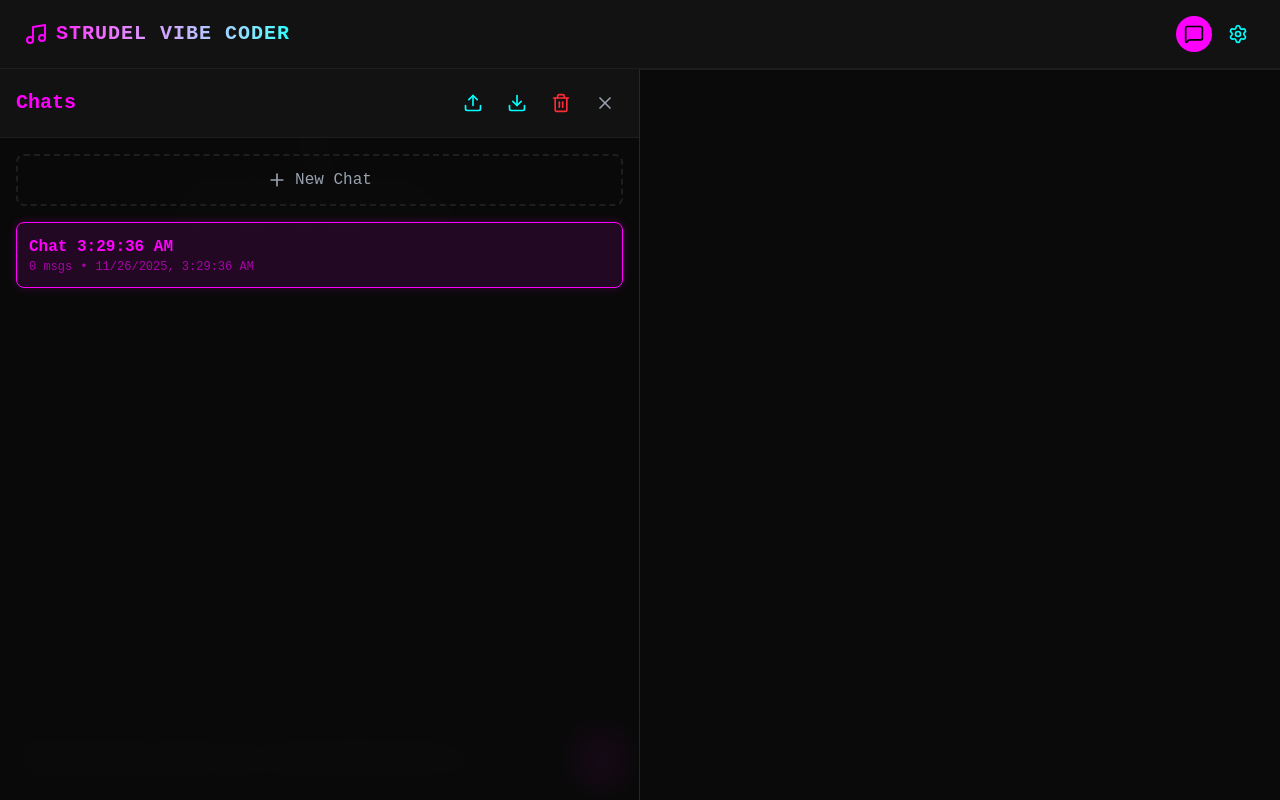
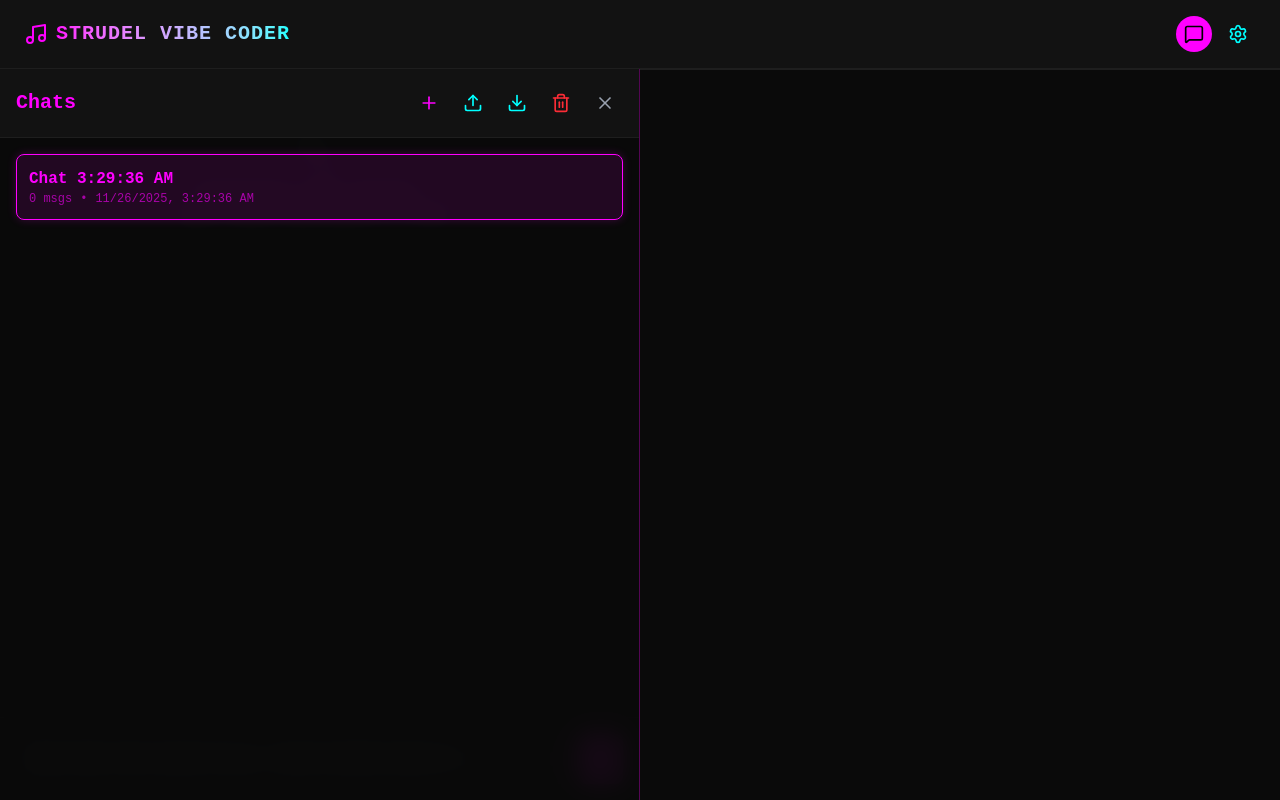
Before and after one commit to ronnqvist/strudel-vibe-coder, a React (Vite) app: page / in a window 1280 px wide. Both pictures are taken after a click on the button 1194 px from the left and 34 px from the top of the page. Built offline with nearby package versions, Linux system fonts and the light colour scheme.

Commit message:
feat: chat improvements

```diff
--- a/src/App.jsx
+++ b/src/App.jsx
@@ -224,7 +224,11 @@ function App() {
 
             const response = await generateStrudelCode(apiKey, model, apiChatHistory, input);
 
-            updateCurrentChatMessages([...updatedMessages, response]);
+            // Attach model name to the response message
+            const modelName = savedModels.find(m => m.id === model)?.name || model;
+            const responseWithModel = { ...response, model: modelName };
+
+            updateCurrentChatMessages([...updatedMessages, responseWithModel]);
 
             // Only update the player if code was extracted
             if (response.code) {
@@ -281,6 +285,9 @@ function App() {
                         <div className="p-4 border-b border-cyber-gray flex justify-between items-center bg-cyber-dark">
                             <h2 className="text-xl font-bold text-cyber-neon">Chats</h2>
                             <div className="flex gap-2">
+                                <button onClick={createNewChat} className="p-2 hover:bg-cyber-gray rounded text-cyber-neon transition-colors" title="New Chat">
+                                    <Plus className="w-5 h-5" />
+                                </button>
                                 <label className="cursor-pointer p-2 hover:bg-cyber-gray rounded text-cyber-cyan transition-colors" title="Import Chat">
                                     <Upload className="w-5 h-5" />
                                     <input type="file" accept=".json" onChange={handleImportChat} className="hidden" />
@@ -298,14 +305,6 @@ function App() {
                         </div>
 
                         <div className="flex-1 overflow-y-auto p-4 space-y-2">
-                            <button
-                                onClick={createNewChat}
-                                className="w-full py-3 border-2 border-dashed border-cyber-gray hover:border-cyber-neon text-gray-400 hover:text-cyber-neon rounded-lg transition-colors flex items-center justify-center gap-2 mb-4"
-                            >
-                                <Plus className="w-5 h-5" />
-                                <span>New Chat</span>
-                            </button>
-
                             {chats.map(chat => (
                                 <div
                                     key={chat.id}
@@ -478,6 +477,7 @@ function App() {
                                                 <div className="flex items-center gap-2 text-cyber-neon">
                                                     <Terminal className="w-3 h-3" />
                                                     <span className="font-bold">Generated Code</span>
+                                                    {msg.model && <span className="text-[10px] text-gray-500 ml-2 border border-gray-700 px-1 rounded">{msg.model}</span>}
                                                 </div>
                                                 <button
                                                     onClick={() => {
```
